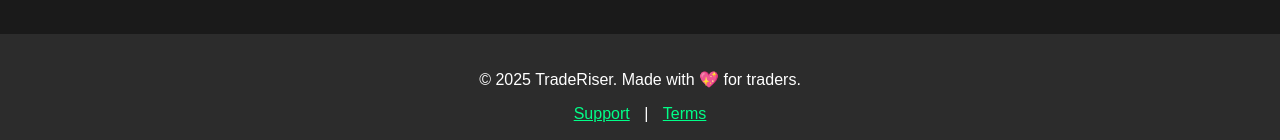
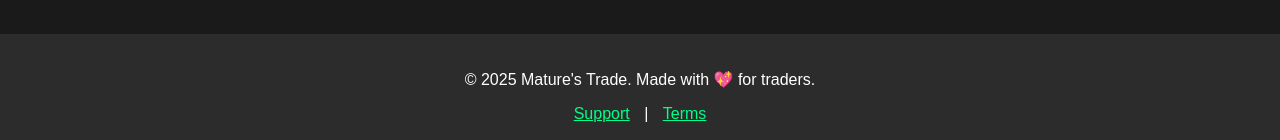
Before and after one commit to VICTORY1010000/mature-trade, a plain HTML site: page index.html in a window 1280 px wide. Shown: the part 944-1084 px from the top of the page. Drawn offline with nearby package versions, Linux system fonts and the light colour scheme.

Commit message:
Update index.html

```diff
--- a/index.html
+++ b/index.html
@@ -81,7 +81,7 @@
     </main>
 
     <footer>
-        <p>© 2025 TradeRiser. Made with 💖 for traders.</p>
+        <p>© 2025 Mature's Trade. Made with 💖 for traders.</p>
         <a href="#">Support</a> | <a href="#">Terms</a>
     </footer>
 
```
